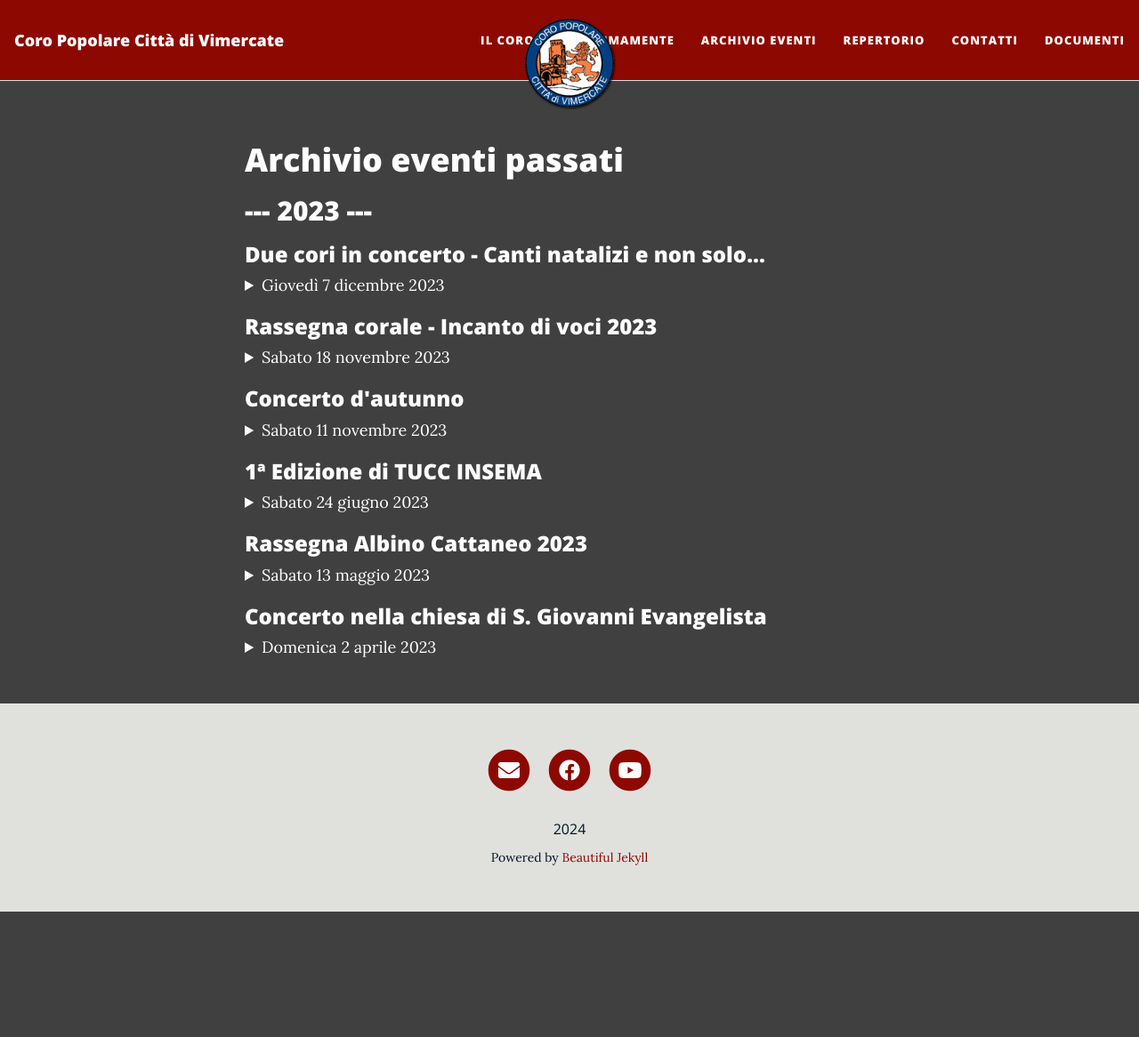
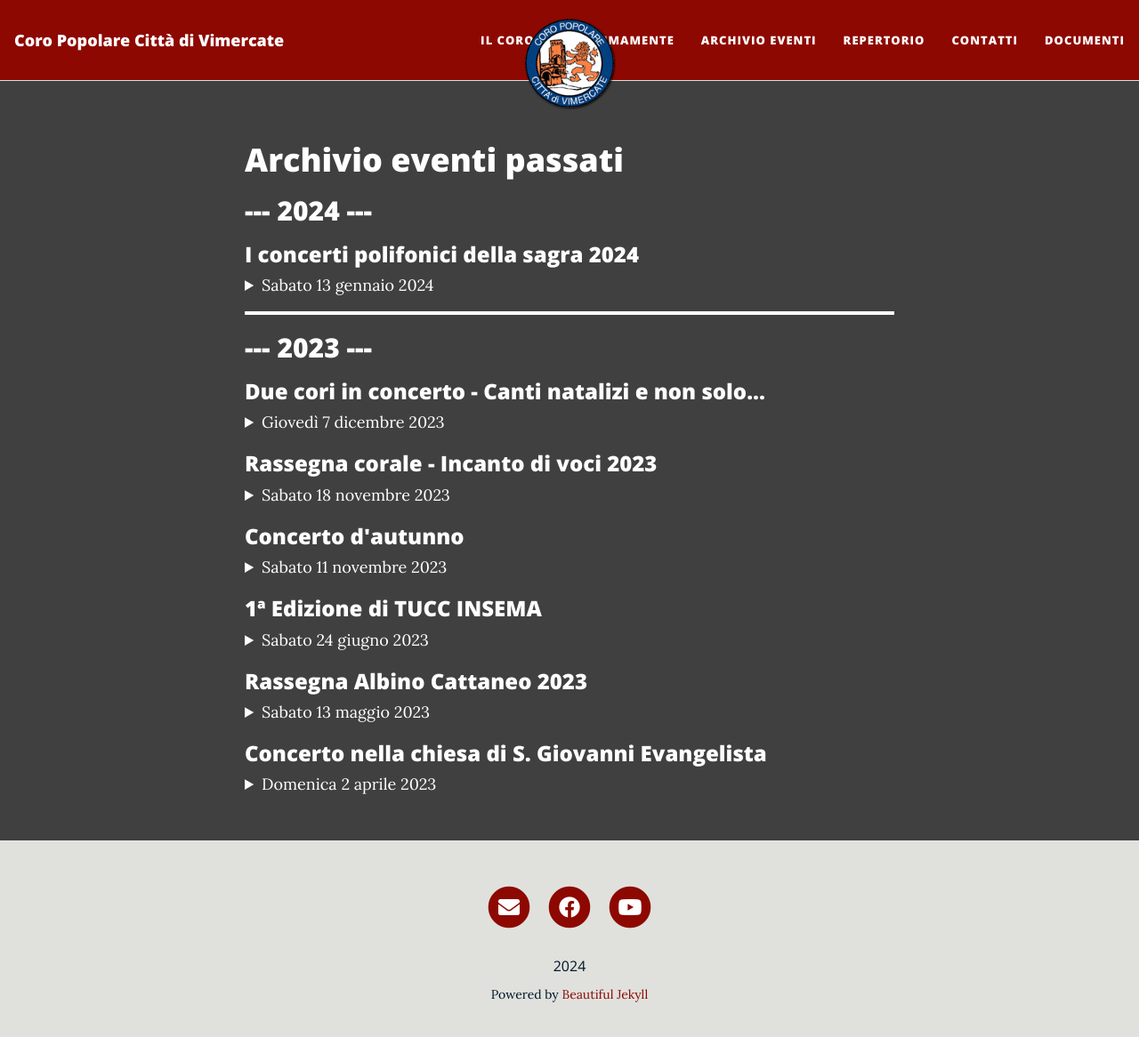
Before and after one commit to Corovimercate/Corovimercate.github.io, a Jekyll site: the page built from eventi.md, in a window 1280 px wide and 1179 px high. Shown: the top 1166 px of the window at 89% size. Built offline with Jekyll 4.4.1, drawn with Linux system fonts in a browser that asks for light colours; nearby versions of some CDN libraries.

Commit message:
Updated concerti della sagra

```diff
--- a/eventi.md
+++ b/eventi.md
@@ -5,6 +5,22 @@ layout: page
 <p></p>
 
 <h1>Archivio eventi passati</h1>
+
+<h2>--- 2024 ---</h2>
+
+<h3>I concerti polifonici della sagra 2024</h3>
+
+<details>
+<summary>Sabato 13 gennaio 2024</summary>
+<p>📍 <a href="https://maps.app.goo.gl/fEJVj7aisZSRtyXq7">Santuario della Beata Vergine del Rosario a Vimercate</a></p>
+<p>⏰ Sabato 13 gennaio 2024 - ore 20.45</p>
+
+<img class="fit-picture"
+     src="https://www.corovimercate.it/assets/img/Sagra_2024.jpg"
+     alt="Foto del coro">
+</details>
+
+<hr style="border:2px solid white">
 
 <h2>--- 2023 ---</h2>
 
```
Also changed, not shown: index.html (+1 -10 lines).
